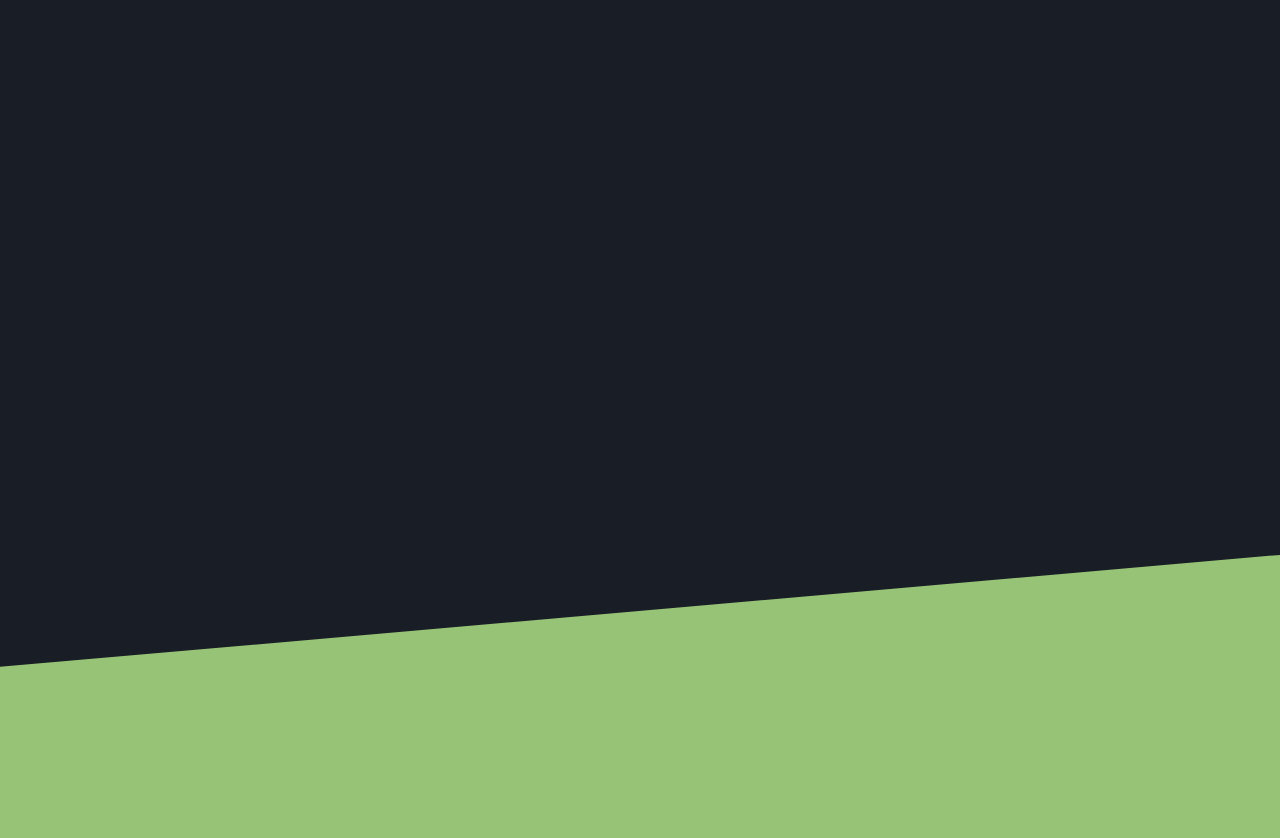
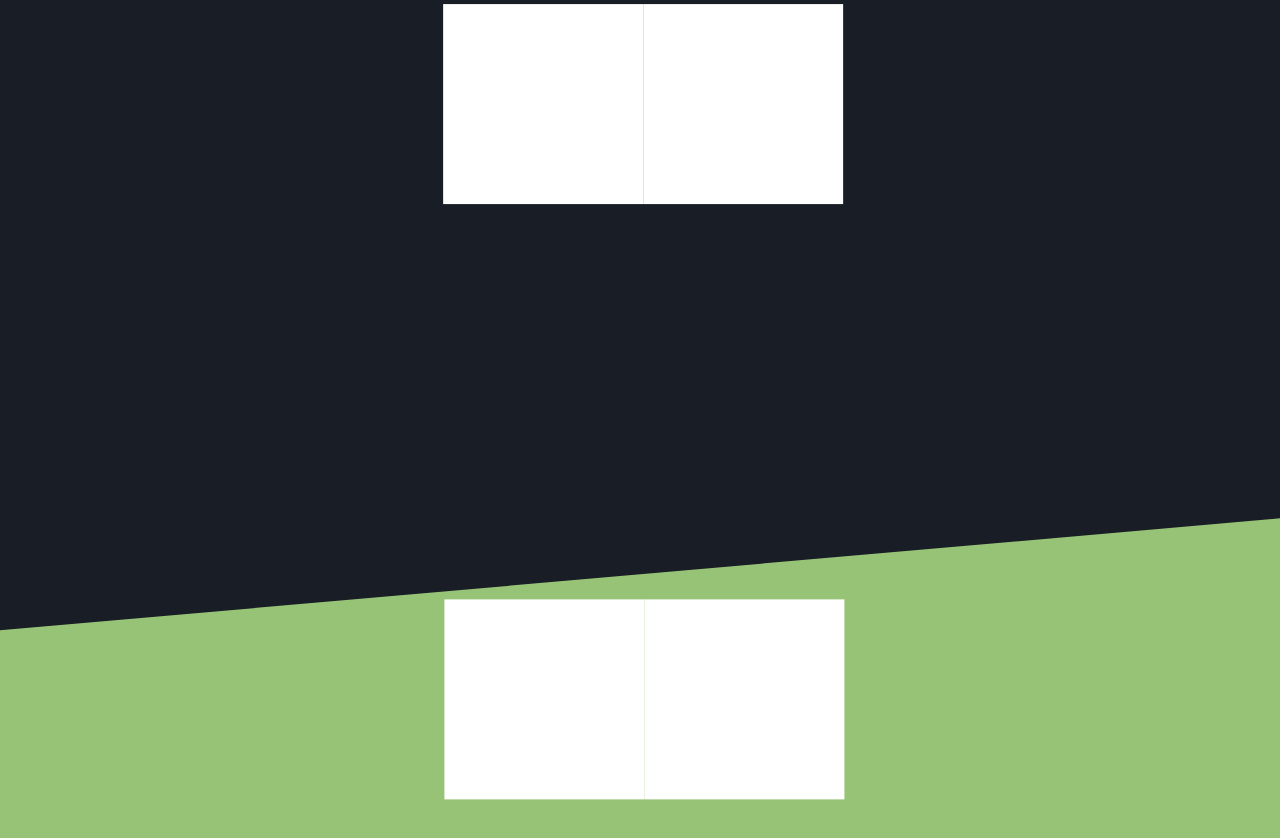
Before and after one commit to dalessio-federico/proj-html-vuejs, a plain HTML site: page index.html in a window 1280 px wide. Shown: the part 1768-2606 px from the top of the page. Drawn offline with nearby package versions, Linux system fonts and the light colour scheme.

Commit message:
Aggiunta commenti e box contenuti non obliqui

```diff
--- a/css/style.css
+++ b/css/style.css
@@ -4,25 +4,55 @@
     box-sizing: border-box;
 }
 
+/* generiche */
+body {
+    font-size: 14px;
+}
+
+.container {
+    display: flex;
+    justify-content: center;
+    align-items: center;
+    width: 100%;
+}
+
+/* da cancellare */
+.prova {
+    width: 200px;
+    height: 200px;
+    background-color: white;
+}
+/* da cancellare */
+/* fine generiche */
+
+/* Inizio Impostazioni Header */
 header {
     height: 100vh;
     width: 100%;
     background-color: black;
 }
+/* fine impostazioni header */
 
+/* Impostazioni prima sezione */
+/* inizio generiche prima sezione */
 .first_section {
     height: 226vh;
     width: 100%;
     overflow: hidden;
     background-color: #44414d;
 }
+/* fine generiche prima sezione */
 
+/* inizio sottosezione uno */
 .about_me {
     height: 79vh;
     width: 100%;
 }
+/* fine sottosezione uno */
+
+/* inizio sottosezione due */
 .about_work {
-    height: 130vh;
+    height: 125vh;
     width: 108%;
     z-index: 1;
     margin-left: -4%;
@@ -32,12 +62,26 @@ header {
     background: #191d26;
 }
 
+.about_work .container {
+    height: 88%;
+    transform: rotate(-3deg);
+}
+/* fine sottosezione due */
+
+/* inizio sottosezione tre */
 .work_prew_title {
     height: 56vh;
     width: 110%;
     z-index: 2;
-    margin-left: -7%;
+    margin-left: -4%;
     -webkit-transform: rotate(-5deg);
     transform: rotate(-5deg);
     background: #97c376;
 }
+
+.work_prew_title .container {
+    transform: rotate(5deg);
+    height: 56%;
+}
+/* fine sottosezione tre */
+/* fine prima sezione*/
--- a/index.html
+++ b/index.html
@@ -20,19 +20,39 @@
 
         <!-- Inizio Main -->
         <main>
+            <!-- inizio Sezione uno -->
             <div class="first_section">
                 <div class="about_me">
 
                 </div>
 
                 <div class="about_work">
+                    <!-- conteiner oggetti -->
+                    <div class="container">
+                        <div class="prova">
 
+                        </div>
+                        <div class="prova">
+
+                        </div>
+                    </div>
+                    <!-- fine container oggeti -->
                 </div>
 
                 <div class="work_prew_title">
+                    <!-- conteiner oggetti -->
+                    <div class="container">
+                        <div class="prova">
 
+                        </div>
+                        <div class="prova">
+
+                        </div>
+                    </div>
+                    <!-- fine container oggeti -->
                 </div>
             </div>
+            <!-- Fine Sezione uno -->
         </main>
         <!-- Fine Main -->
 
```
